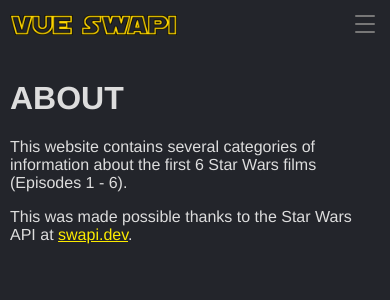
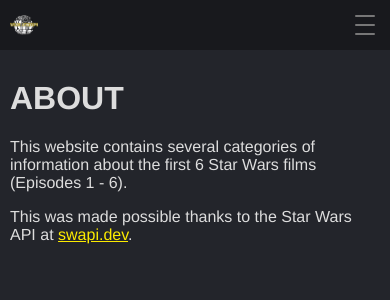
Before and after one commit to arre1908/vue-swapi, a Vue app: page /about in a window 390 px wide. Shown: the top 300 px of the page. Built offline with nearby package versions, Linux system fonts and the light colour scheme.

Commit message:
Redesigned header similar to mobile version

```diff
--- a/src/App.vue
+++ b/src/App.vue
@@ -15,14 +15,9 @@ export default {
 </script>
 
 <style lang="scss">
-@use "@/css/variables.scss";
-
-#app {
-  margin: 0 auto;
+.container {
+  margin: 30px auto;
+  padding: 0 10px;
   max-width: 1200px;
 }
-
-.container {
-  margin: 30px 10px;
-}
 </style>
--- a/src/components/Header.vue
+++ b/src/components/Header.vue
@@ -1,35 +1,33 @@
 <template>
-  <header>
-    <div class="title">
+  <div id="root">
+    <header :class="{ 'mb-expand': expandMenu }">
       <!-- Logo -->
-      <router-link to="/" tag="picture">
-        <source media="(max-width: 768px)" srcset="../assets/logo-text.png" />
-        <source srcset="../assets/logo.png" />
-        <img src="../assets/logo-text.png" alt="Vue-SWAPI" />
+      <router-link to="/">
+        <img id="logo" src="../assets/logo.png" alt="Vue-SWAPI" />
       </router-link>
 
       <!-- Menu Button -->
       <button :class="{ active: expandMenu }" @click="expandMenu = !expandMenu">
         <svg viewBox="0 0 100 100" width="20" height="20">
-          <rect width="100" height="10" rx="5"></rect>
-          <rect y="40" width="100" height="10" rx="5"></rect>
-          <rect y="80" width="100" height="10" rx="5"></rect>
+          <rect id="r1" width="100" height="10" rx="5"></rect>
+          <rect id="r2" y="45" width="100" height="10" rx="5"></rect>
+          <rect id="r3" y="90" width="100" height="10" rx="5"></rect>
         </svg>
       </button>
-    </div>
 
       <!-- Navigation Links -->
-    <nav :class="{ 'mb-hidden': !expandMenu }" @click="expandMenu = false">
+      <nav @click="expandMenu = false">
         <router-link
           v-for="link of links"
           :key="link.path"
           :to="link.path"
-        class="btn btn-secondary nav-link"
+          class="nav-link"
         >
           {{ link.name }}
         </router-link>
       </nav>
     </header>
+  </div>
 </template>
 
 <script>
@@ -55,81 +53,99 @@ export default {
 @use "@/css/variables.scss";
 
 /* Desktop styles */
-.title {
-  text-align: center;
-  margin: 30px 0;
+#root {
+  background-color: variables.$bg-header;
+}
 
-  picture {
-    cursor: pointer;
+header {
+  display: flex;
+  flex-flow: row wrap;
+  align-items: center;
+  width: 100%;
+  max-width: 1200px;
+  min-height: 50px;
+  margin: 0 auto;
+}
+
+#logo {
+  height: 20px;
+  margin: 0 20px 0 10px;
 }
 
 button {
   display: none;
 }
-}
 
 nav {
+  flex: 1;
   display: flex;
-  flex-flow: row wrap;
-  justify-content: center;
+  // justify-content: flex-end;
 
   .nav-link {
-    margin: 10px;
-    padding: 10px;
+    margin: 0 10px;
     text-decoration: none;
+    color: variables.$text-primary;
+
+    &:hover {
+      color: variables.$text-secondary;
+    }
 
     &.router-link-active,
     &.router-link-active:hover {
-      background-color: variables.$link;
-      color: variables.$bg-primary;
+      color: variables.$link-secondary;
     }
   }
 }
 
 /* Mobile styles */
 @media screen and (max-width: 768px) {
-  .title {
-    display: flex;
-    flex-direction: row;
+  header {
     justify-content: space-between;
-    height: 50px;
-    margin: 0;
+    overflow: hidden;
+    max-height: 50px;
+    transition: max-height 0.5s;
 
-    picture {
-      height: 100%;
-      padding: 15px 10px;
-
-      img {
-        height: 100%;
+    &.mb-expand {
+      max-height: 1000px;
+      transition: max-height 1s;
     }
   }
 
   button {
     display: initial;
-      background-color: variables.$bg-primary;
+    background-color: transparent;
     fill: variables.$text-secondary;
     padding: 15px;
     border: none;
 
     &.active {
-        background-color: variables.$bg-secondary;
       fill: variables.$text-primary;
+
+      // Transform to 'X'
+      svg {
+        #r1 {
+          transform: rotateZ(-45deg) translateY(45px);
+          transform-origin: center;
+        }
+        #r2 {
+          transform: rotateZ(45deg);
+          transform-origin: center;
+        }
+        #r3 {
+          display: none;
+        }
       }
     }
   }
 
   nav {
-    display: flex;
+    flex: 1 100%;
     flex-direction: column;
 
     .nav-link {
       margin: 0;
-      border-radius: 0;
+      padding: 15px;
     }
-  }
-
-  .mb-hidden {
-    display: none;
   }
 }
 </style>
--- a/src/css/variables.scss
+++ b/src/css/variables.scss
@@ -1,6 +1,7 @@
 $bg-primary: #23252b;
 $bg-secondary: #3d4049;
 $bg-tertiary: darken($bg-secondary, 5%);
+$bg-header: darken($bg-primary, 5%);
 
 $text-primary: #dddddd;
 $text-secondary: darken($text-primary, 40%);
@@ -15,6 +16,10 @@ h1 {
 
 a {
   color: $link;
+
+  &:hover {
+    color: $link-secondary;
+  }
 }
 
 .btn {
--- /dev/null
+++ b/vue.config.js
@@ -0,0 +1,11 @@
+module.exports = {
+  pages: {
+    index: {
+      // entry for the page
+      entry: "src/main.js",
+      // when using title option,
+      // template title tag needs to be <title><%= htmlWebpackPlugin.options.title %></title>
+      title: "Vue SWAPI"
+    }
+  }
+};
```
Lines whose indentation alone changed are shown as unchanged.
